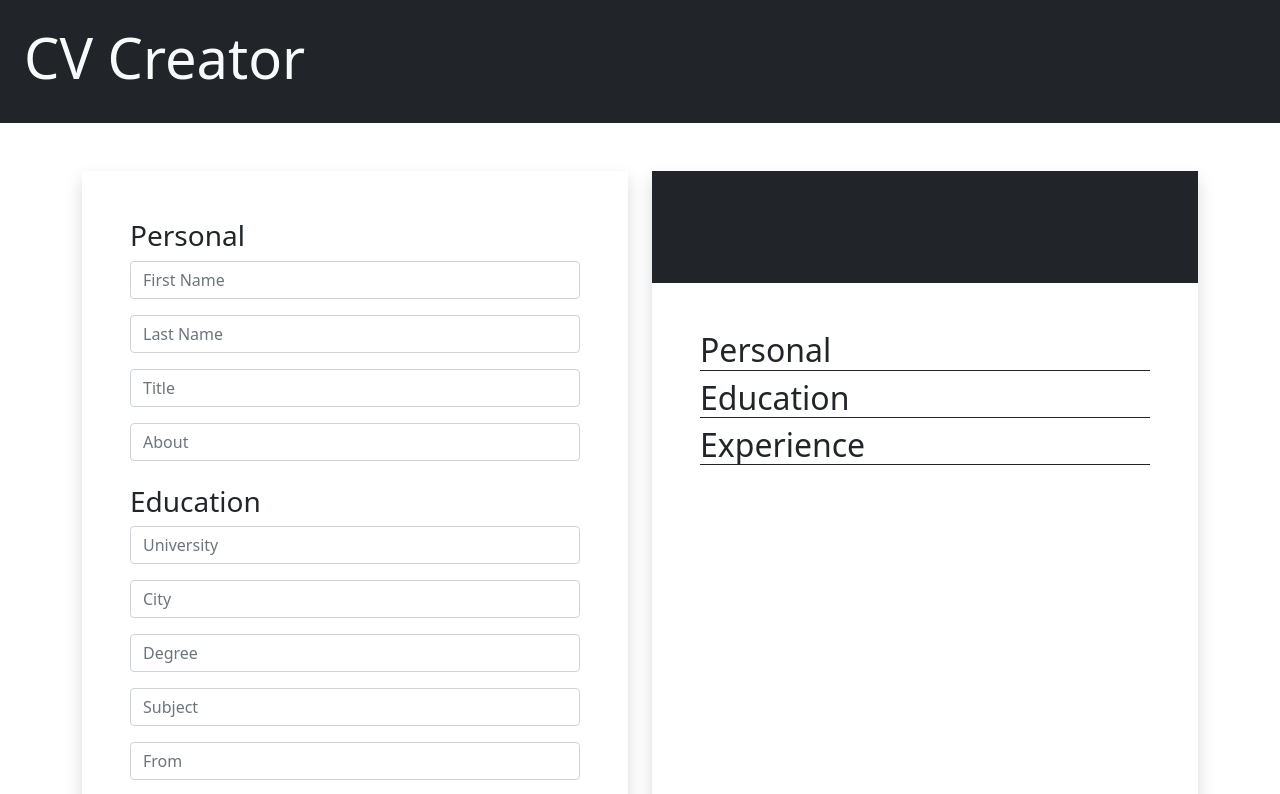
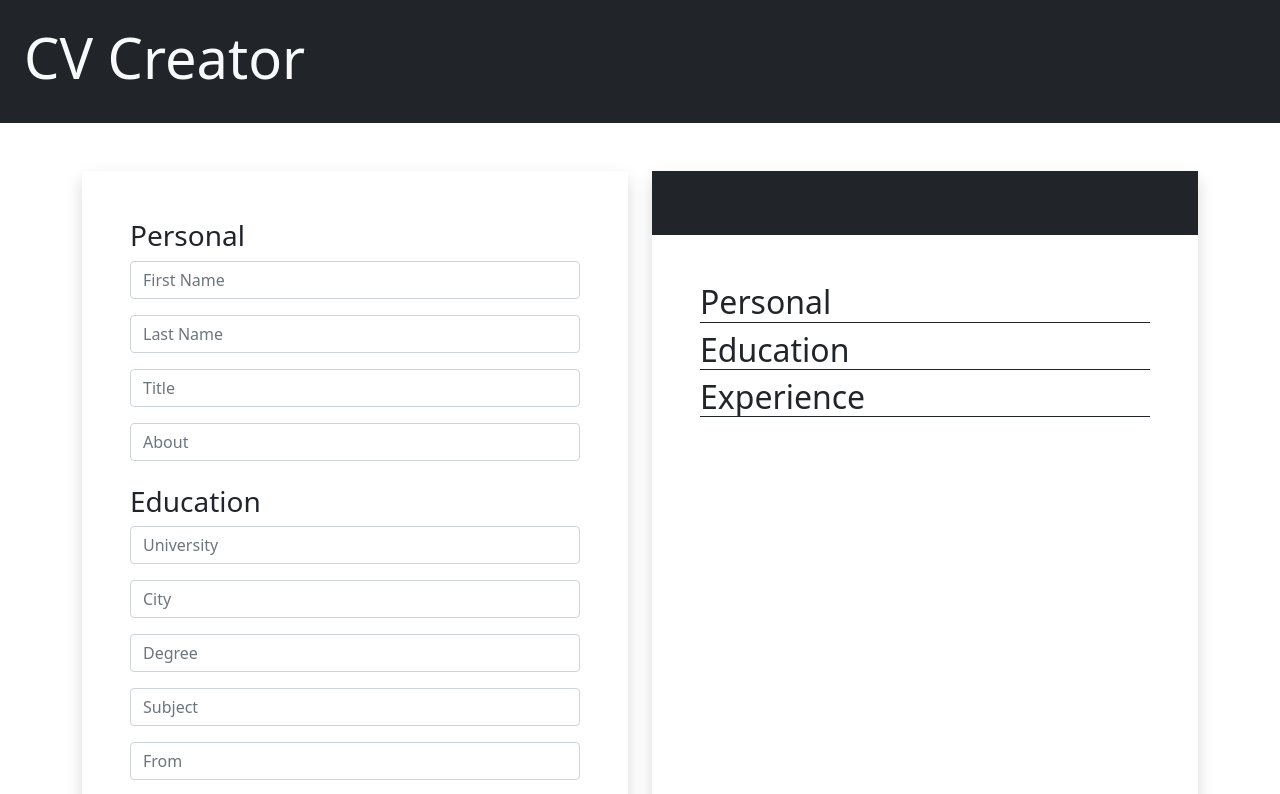
Before and after one commit to AidenM99/CV-Application, a React (Create React App) app: page / in a window 1280 px wide. Shown: the top 794 px of the page. Built offline with nearby package versions, Linux system fonts and the light colour scheme.

Commit message:
Styling changes for CV preview header

```diff
--- a/src/styles/style.css
+++ b/src/styles/style.css
@@ -44,7 +44,20 @@ button {
 }
 
 .preview-cv .cv-preview-header {
-  padding: 3rem;
+  padding: 1.5rem;
+  -webkit-box-sizing: border-box;
+          box-sizing: border-box;
+  color: #fff;
+}
+
+.preview-cv .cv-preview-header .name {
+  margin: 0;
+  font-size: 3rem;
+}
+
+.preview-cv .cv-preview-header .title {
+  margin: 0;
+  font-size: 1.5rem;
 }
 
 .preview-cv .cv-preview-main {
```
